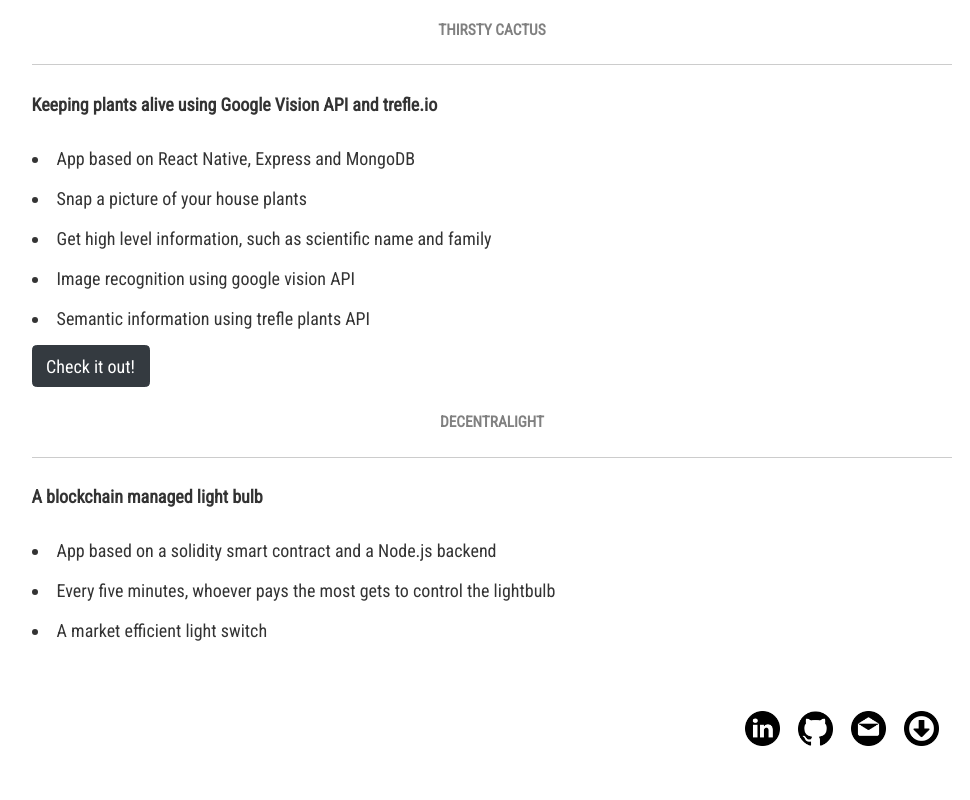
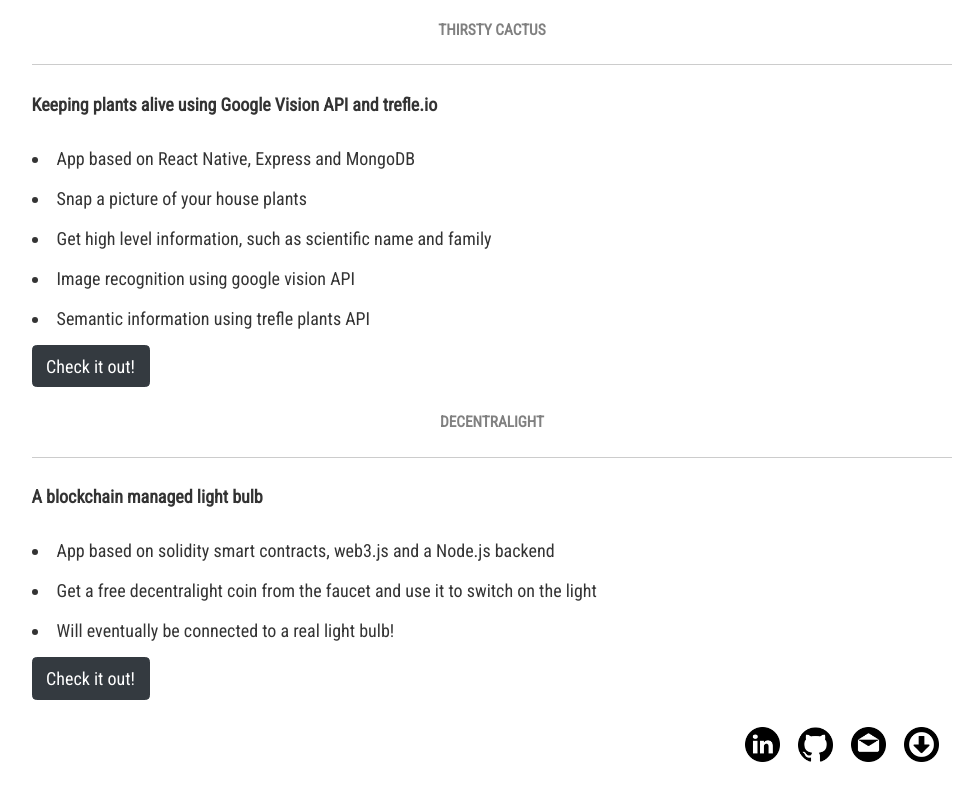
Before and after one commit to hellasol/solveig.io, a React (Create React App) app: page / in a window 1280 px wide. Shown: the part 1186-1986 px from the top of the page, without its empty margins (148-1118 px from the left). Built offline with nearby package versions, Linux system fonts and the light colour scheme; the HTML template or start-up script is replaced by a standard one.

Commit message:
edited project description

```diff
--- a/src/components/card.js
+++ b/src/components/card.js
@@ -26,6 +26,7 @@
     <Button  size="lg" outline color="dark">Java</Button>
     <Button size="lg" outline color="dark">SQL</Button>
     <Button  size="lg" outline color="dark">Express.js</Button>
+    <Button  size="lg" outline color="dark">Web3.js</Button>
     <Button size="lg" outline color="dark">Spring Boot</Button>
     <Button  size="lg" outline color="dark">CSS</Button>
     <Button  size="lg" outline color="dark">React.js</Button>
--- a/src/components/projects.js
+++ b/src/components/projects.js
@@ -28,9 +28,10 @@
       <b>A blockchain managed light bulb </b>
       <br></br>
       <br></br>
-      <li>App based on a solidity smart contract and a Node.js backend</li>
-      <li>Every five minutes, whoever pays the most gets to control the lightbulb</li>
-      <li>A market efficient light switch</li>
+      <li>App based on solidity smart contracts, web3.js and a Node.js backend</li>
+      <li>Get a free decentralight coin from the faucet and use it to switch on the light</li>
+      <li>Will eventually be connected to a real light bulb!</li>
+      <Button href="https://decentralight.solveig.io" color="dark" className="submitButton">Check it out!</Button>
       <br></br>
        <br></br>
       </div>
```
